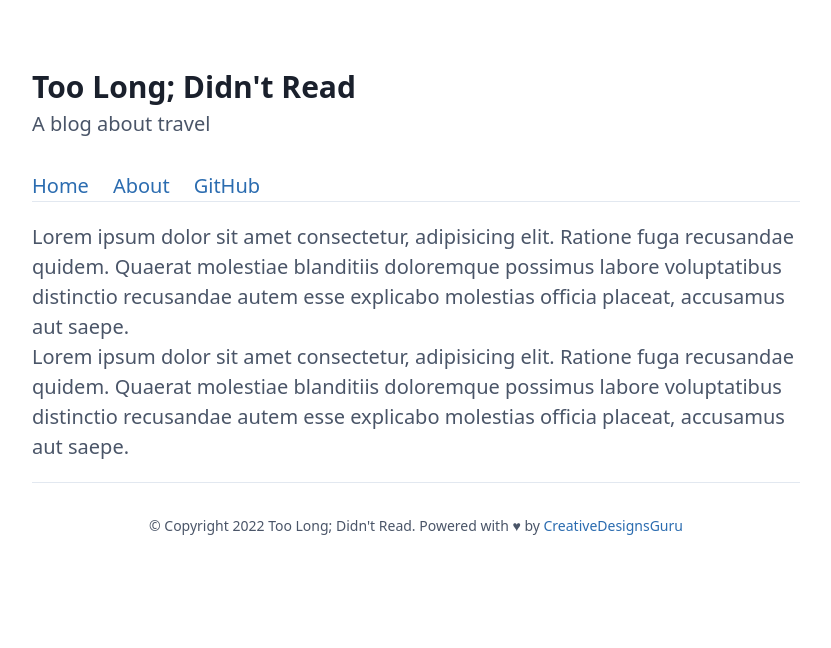
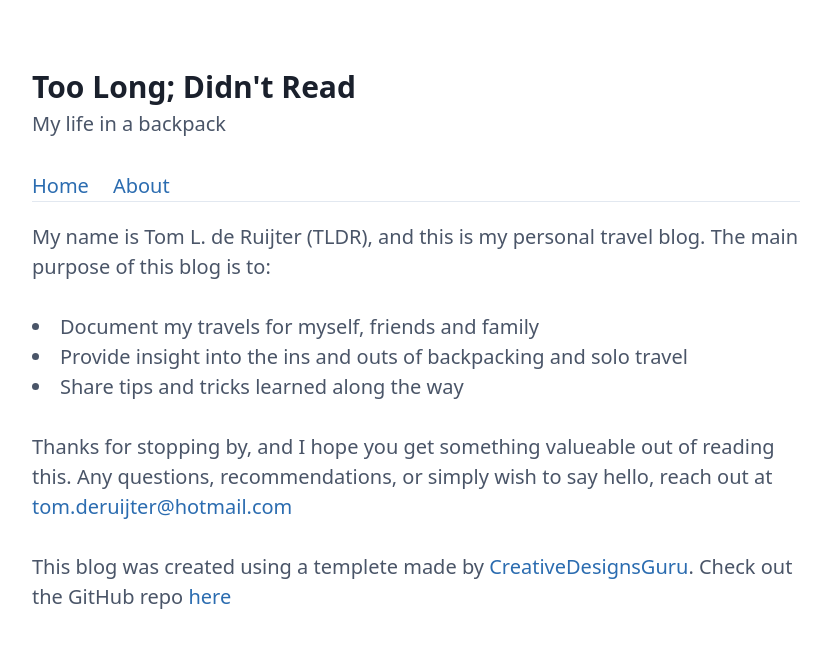
Before and after one commit to Zandakar/too-long-didnt-read, a Next.js app: page /about in a window 1280 px wide. Shown: the top 648 px of the page, without its empty margins (224-1055 px from the left). Built offline with nearby package versions, Linux system fonts and the light colour scheme.

Commit message:
updated about page

```diff
--- a/src/layout/Meta.tsx
+++ b/src/layout/Meta.tsx
@@ -1,10 +1,10 @@
-import React from 'react';
+import React from "react";
 
-import Head from 'next/head';
-import { useRouter } from 'next/router';
+import Head from "next/head";
+import { useRouter } from "next/router";
 
-import { AppConfig } from '../utils/AppConfig';
-import { addTrailingSlash } from '../utils/Url';
+import { AppConfig } from "../utils/AppConfig";
+import { addTrailingSlash } from "../utils/Url";
 
 type IMetaProps = {
   title: string;
@@ -53,7 +53,7 @@ const Meta = (props: IMetaProps) => {
           href={`${router.basePath}/favicon.ico`}
           key="favicon"
         />
-        <title>{`${props.title} | ${AppConfig.site_name}`}</title>
+        <title>{`${AppConfig.site_name} | ${props.title}`}</title>
         <meta
           name="description"
           content={
--- a/src/pages/about.tsx
+++ b/src/pages/about.tsx
@@ -1,24 +1,36 @@
-import React from 'react';
+import React from "react";
 
-import { Content } from '../content/Content';
-import { Meta } from '../layout/Meta';
-import { Main } from '../templates/Main';
+import { Content } from "../content/Content";
+import { Meta } from "../layout/Meta";
+import { Main } from "../templates/Main";
 
 const About = () => (
-  <Main meta={<Meta title="Lorem ipsum" description="Lorem ipsum" />}>
+  <Main meta={<Meta title="About" description="About" />}>
     <Content>
-      <p>
-        Lorem ipsum dolor sit amet consectetur, adipisicing elit. Ratione fuga
-        recusandae quidem. Quaerat molestiae blanditiis doloremque possimus
-        labore voluptatibus distinctio recusandae autem esse explicabo molestias
-        officia placeat, accusamus aut saepe.
-      </p>
-      <p>
-        Lorem ipsum dolor sit amet consectetur, adipisicing elit. Ratione fuga
-        recusandae quidem. Quaerat molestiae blanditiis doloremque possimus
-        labore voluptatibus distinctio recusandae autem esse explicabo molestias
-        officia placeat, accusamus aut saepe.
-      </p>
+      <div>
+        {`My name is Tom L. de Ruijter (TLDR), and this is my personal travel blog. The
+        main purpose of this blog is to:`}
+        <br />
+        <br />
+        <li>{`Document my travels for myself, friends and family`}</li>
+        <li>{`Provide insight into the ins and outs of backpacking and solo travel`}</li>
+        <li>{`Share tips and tricks learned along the way`}</li>
+        <br />
+      </div>
+      <div>
+        {`Thanks for stopping by, and I hope you get something valueable out of reading this. Any questions, recommendations,
+        or simply wish to say hello, reach out at `}
+        <a href="mailto: tom.deruijter@hotmail.com">
+          tom.deruijter@hotmail.com
+        </a>
+      </div>
+      <br />
+      <div>
+        This blog was created using a templete made by{" "}
+        <a href="https://creativedesignsguru.com">CreativeDesignsGuru</a>. Check
+        out the GitHub repo{" "}
+        <a href="https://github.com/ixartz/Next-js-Blog-Boilerplate">here</a>
+      </div>
     </Content>
   </Main>
 );
--- a/src/pages/index.tsx
+++ b/src/pages/index.tsx
@@ -1,26 +1,26 @@
-import React from 'react';
+import React from "react";
 
-import { GetStaticProps } from 'next';
+import { GetStaticProps } from "next";
 
-import { BlogGallery, IBlogGalleryProps } from '../blog/BlogGallery';
-import { Meta } from '../layout/Meta';
-import { IPaginationProps } from '../pagination/Pagination';
-import { Main } from '../templates/Main';
-import { AppConfig } from '../utils/AppConfig';
-import { getAllPosts } from '../utils/Content';
+import { BlogGallery, IBlogGalleryProps } from "../blog/BlogGallery";
+import { Meta } from "../layout/Meta";
+import { IPaginationProps } from "../pagination/Pagination";
+import { Main } from "../templates/Main";
+import { AppConfig } from "../utils/AppConfig";
+import { getAllPosts } from "../utils/Content";
 
 const Index = (props: IBlogGalleryProps) => (
-  <Main meta={<Meta title="TL;DR" description={AppConfig.description} />}>
+  <Main meta={<Meta title="Home" description={AppConfig.description} />}>
     <BlogGallery posts={props.posts} pagination={props.pagination} />
   </Main>
 );
 
 export const getStaticProps: GetStaticProps<IBlogGalleryProps> = async () => {
-  const posts = getAllPosts(['title', 'date', 'slug']);
+  const posts = getAllPosts(["title", "date", "slug"]);
   const pagination: IPaginationProps = {};
 
   if (posts.length > AppConfig.pagination_size) {
-    pagination.next = '/page2';
+    pagination.next = "/page2";
   }
 
   return {
--- a/src/templates/Main.tsx
+++ b/src/templates/Main.tsx
@@ -1,9 +1,9 @@
-import React, { ReactNode } from 'react';
+import React, { ReactNode } from "react";
 
-import Link from 'next/link';
+import Link from "next/link";
 
-import { Navbar } from '../navigation/Navbar';
-import { AppConfig } from '../utils/AppConfig';
+import { Navbar } from "../navigation/Navbar";
+import { AppConfig } from "../utils/AppConfig";
 
 type IMainProps = {
   meta: ReactNode;
@@ -34,30 +34,11 @@ const Main = (props: IMainProps) => (
                 <a>About</a>
               </Link>
             </li>
-            <li className="mr-6">
-              <a href="https://github.com/ixartz/Next-js-Blog-Boilerplate">
-                GitHub
-              </a>
-            </li>
           </Navbar>
         </div>
       </div>
 
       <div className="text-xl py-5">{props.children}</div>
-
-      <div className="border-t border-gray-300 text-center py-8 text-sm">
-        © Copyright {new Date().getFullYear()} {AppConfig.title}. Powered with{' '}
-        <span role="img" aria-label="Love">
-          ♥
-        </span>{' '}
-        by <a href="https://creativedesignsguru.com">CreativeDesignsGuru</a>
-        {/*
-         * PLEASE READ THIS SECTION
-         * We'll really appreciate if you could have a link to our website
-         * The link doesn't need to appear on every pages, one link on one page is enough.
-         * Thank you for your support it'll mean a lot for us.
-         */}
-      </div>
     </div>
   </div>
 );
--- a/src/utils/AppConfig.ts
+++ b/src/utils/AppConfig.ts
@@ -1,10 +1,10 @@
 export const AppConfig = {
-  site_name: 'Starter',
+  site_name: 'TL;DR',
   title: `Too Long; Didn't Read`,
   description:
-    `A blog about travel`,
-  url: 'https://example.com',
+    `My life in a backpack`,
+  url: 'https://too-long-didnt-read.au',
   locale: 'en',
-  author: 'Anonymous',
+  author: 'Tom L de Ruijter',
   pagination_size: 5,
 };
```
